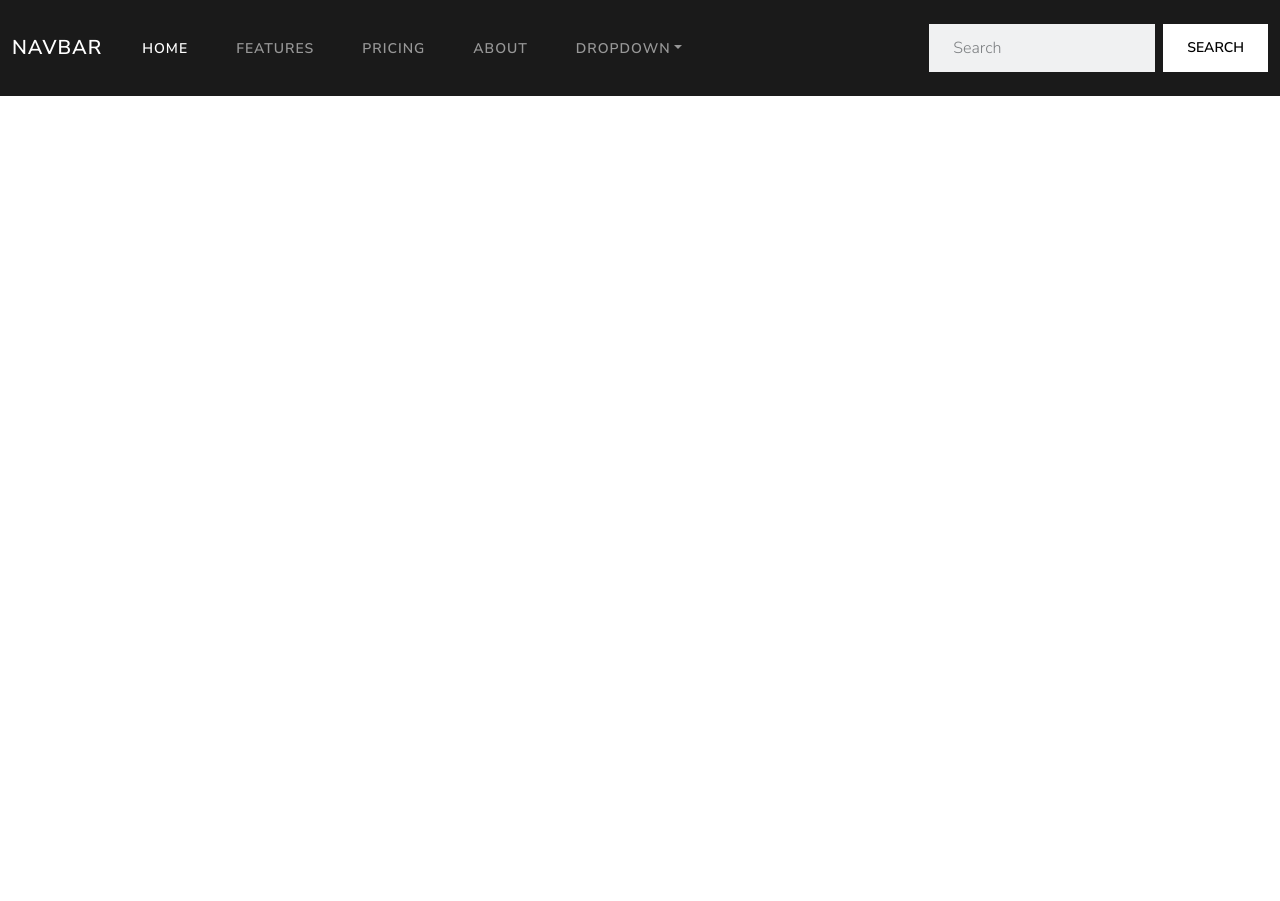
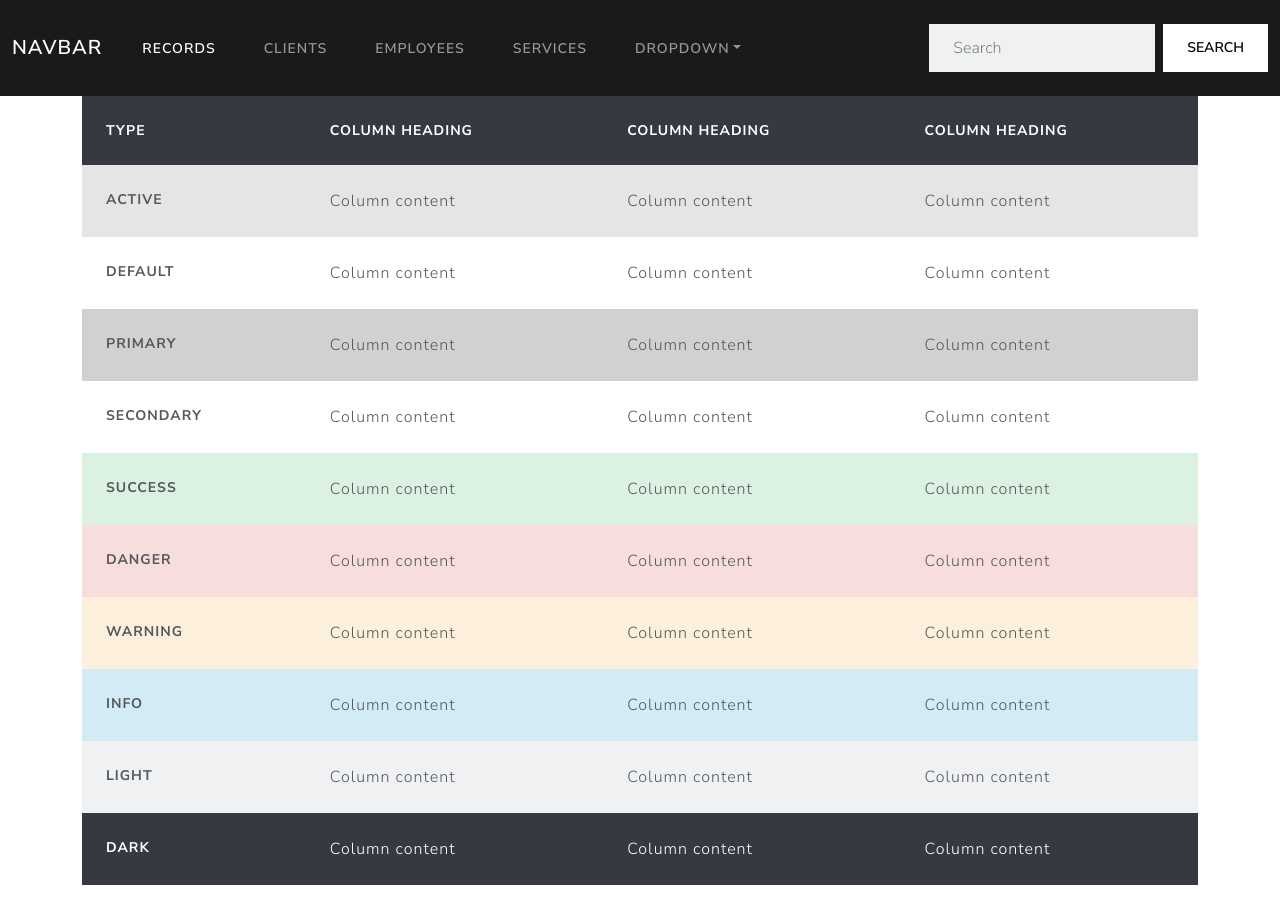
Before and after one commit to AlexMta7/taller_frontend, a React (Create React App) app: page / in a window 1280 px wide. Before the commit the page ends 800 px from the top, so only its background shows below. Built offline with nearby package versions, Linux system fonts and the light colour scheme.

Commit message:
component table

```diff
--- a/src/App.js
+++ b/src/App.js
@@ -2,12 +2,14 @@ import Button from './components/Button'
 import Navbar from './components/Navbar'
 import 'bootswatch/dist/lux/bootstrap.min.css'
 import 'bootstrap/dist/js/bootstrap.min.js'
+import Table from './components/Table'
 // import 'bootstrap/dist/css/bootstrap.min.css'
 
 function App() {
   return (
     <div className='App'>
       <Navbar />
+      <Table />
       {/* <Button /> */}
     </div>
   )
--- a/src/components/Navbar.jsx
+++ b/src/components/Navbar.jsx
@@ -23,23 +23,23 @@ const Navbar = () => {
             <ul class='navbar-nav me-auto'>
               <li class='nav-item'>
                 <a class='nav-link active' href='#home'>
-                  Home
+                  Records
                   <span class='visually-hidden'>(current)</span>
                 </a>
               </li>
               <li class='nav-item'>
                 <a class='nav-link' href='#'>
-                  Features
+                  Clients
                 </a>
               </li>
               <li class='nav-item'>
                 <a class='nav-link' href='#'>
-                  Pricing
+                  Employees
                 </a>
               </li>
               <li class='nav-item'>
                 <a class='nav-link' href='#'>
-                  About
+                  Services
                 </a>
               </li>
               <li class='nav-item dropdown'>
--- /dev/null
+++ b/src/components/Table.jsx
@@ -0,0 +1,80 @@
+const Table = () => {
+  return (
+    <div className='container'>
+      <table class='table table-hover'>
+        <thead className='bg-primary'>
+          <tr className='table-dark'>
+            <th scope='col'>Type</th>
+            <th scope='col'>Column heading</th>
+            <th scope='col'>Column heading</th>
+            <th scope='col'>Column heading</th>
+          </tr>
+        </thead>
+        <tbody>
+          <tr class='table-active'>
+            <th scope='row'>Active</th>
+            <td>Column content</td>
+            <td>Column content</td>
+            <td>Column content</td>
+          </tr>
+          <tr>
+            <th scope='row'>Default</th>
+            <td>Column content</td>
+            <td>Column content</td>
+            <td>Column content</td>
+          </tr>
+          <tr class='table-primary'>
+            <th scope='row'>Primary</th>
+            <td>Column content</td>
+            <td>Column content</td>
+            <td>Column content</td>
+          </tr>
+          <tr class='table-secondary'>
+            <th scope='row'>Secondary</th>
+            <td>Column content</td>
+            <td>Column content</td>
+            <td>Column content</td>
+          </tr>
+          <tr class='table-success'>
+            <th scope='row'>Success</th>
+            <td>Column content</td>
+            <td>Column content</td>
+            <td>Column content</td>
+          </tr>
+          <tr class='table-danger'>
+            <th scope='row'>Danger</th>
+            <td>Column content</td>
+            <td>Column content</td>
+            <td>Column content</td>
+          </tr>
+          <tr class='table-warning'>
+            <th scope='row'>Warning</th>
+            <td>Column content</td>
+            <td>Column content</td>
+            <td>Column content</td>
+          </tr>
+          <tr class='table-info'>
+            <th scope='row'>Info</th>
+            <td>Column content</td>
+            <td>Column content</td>
+            <td>Column content</td>
+          </tr>
+          <tr class='table-light'>
+            <th scope='row'>Light</th>
+            <td>Column content</td>
+            <td>Column content</td>
+            <td>Column content</td>
+          </tr>
+          <tr class='table-dark'>
+            <th scope='row'>Dark</th>
+            <td>Column content</td>
+            <td>Column content</td>
+            <td>Column content</td>
+          </tr>
+        </tbody>
+      </table>
+    </div>
+  )
+}
+
+export default Table
```
